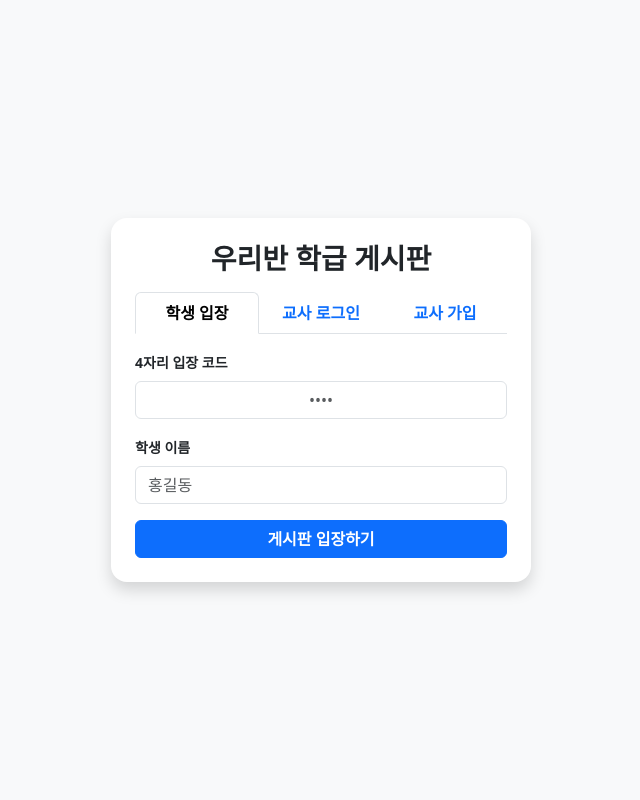
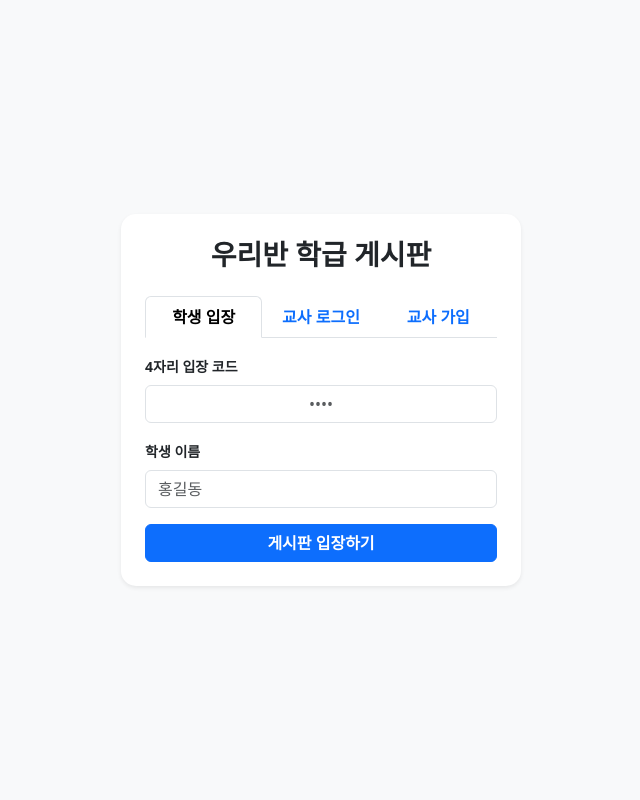
Before and after one commit to doolpus97/mypadlet2, a Flask app: page / in a window 1280 px wide. Shown: the whole page, without its empty margins (319-959 px from the left). Run offline with Flask 3, Linux system fonts and the light colour scheme.

Commit message:
Update index.html

```diff
--- a/templates/index.html
+++ b/templates/index.html
@@ -5,13 +5,16 @@
     <meta name="viewport" content="width=device-width, initial-scale=1.0">
     <title>우리반 학급 게시판</title>
     <link href="https://cdn.jsdelivr.net/npm/bootstrap@5.3.0/dist/css/bootstrap.min.css" rel="stylesheet">
+    <style>
+        body { background-color: #f8f9fa; }
+        .login-card { max-width: 400px; width: 100%; border-radius: 15px; }
+    </style>
 </head>
-<body class="bg-light min-vh-100 d-flex align-items-center justify-content-center p-3">
+<body class="d-flex align-items-center justify-content-center min-vh-100">
 
-    <!-- 1. 로그인 영역 -->
-    <div id="loginSection" class="card shadow border-0 w-100" style="max-width: 420px; border-radius: 16px;">
-        <div class="card-body p-4 text-center">
-            <h3 class="fw-bold mb-3">우리반 학급 게시판</h3>
+    <!-- 1. 로그인 / 입장 화면 -->
+    <div id="loginSection" class="card shadow-sm border-0 login-card p-4">
+        <h3 class="text-center fw-bold mb-4">우리반 학급 게시판</h3>
 
         <ul class="nav nav-tabs nav-justified mb-3" id="loginTab">
             <li class="nav-item">
@@ -25,16 +28,16 @@
             </li>
         </ul>
 
-            <div class="tab-content text-start" id="loginTabContent">
+        <div class="tab-content" id="loginTabContent">
             <!-- 학생 입장 -->
             <div class="tab-pane fade show active" id="student">
                 <form onsubmit="return handleStudentLogin(event)">
                     <div class="mb-3">
-                            <label class="form-label fw-bold small">4자리 입장 코드</label>
+                        <label class="form-label small fw-bold">4자리 입장 코드</label>
                         <input type="text" id="entryCode" class="form-control text-center" placeholder="••••" maxlength="4" required>
                     </div>
                     <div class="mb-3">
-                            <label class="form-label fw-bold small">학생 이름</label>
+                        <label class="form-label small fw-bold">학생 이름</label>
                         <input type="text" id="studentName" class="form-control" placeholder="홍길동" required>
                     </div>
                     <button type="submit" class="btn btn-primary w-100 fw-bold">게시판 입장하기</button>
@@ -45,30 +48,30 @@
             <div class="tab-pane fade" id="teacher">
                 <form onsubmit="return handleTeacherLogin(event)">
                     <div class="mb-3">
-                            <label class="form-label fw-bold small">교사 아이디</label>
+                        <label class="form-label small fw-bold">교사 아이디</label>
                         <input type="text" id="teacherId" class="form-control" required>
                     </div>
                     <div class="mb-3">
-                            <label class="form-label fw-bold small">비밀번호</label>
+                        <label class="form-label small fw-bold">비밀번호</label>
                         <input type="password" id="teacherPw" class="form-control" required>
                     </div>
                     <button type="submit" class="btn btn-warning w-100 fw-bold">교사 로그인</button>
                 </form>
             </div>
 
-                <!-- 교사 회원가입 -->
+            <!-- 교사 가입 -->
             <div class="tab-pane fade" id="register">
                 <form onsubmit="return handleTeacherRegister(event)">
                     <div class="mb-2">
-                            <label class="form-label fw-bold small">아이디</label>
+                        <label class="form-label small fw-bold">아이디</label>
                         <input type="text" id="regTeacherId" class="form-control" required>
                     </div>
                     <div class="mb-2">
-                            <label class="form-label fw-bold small">비밀번호</label>
+                        <label class="form-label small fw-bold">비밀번호</label>
                         <input type="password" id="regTeacherPw" class="form-control" required>
                     </div>
                     <div class="mb-3">
-                            <label class="form-label fw-bold small">이름</label>
+                        <label class="form-label small fw-bold">이름</label>
                         <input type="text" id="regTeacherName" class="form-control" required>
                     </div>
                     <button type="submit" class="btn btn-success w-100 fw-bold">회원가입 완료</button>
@@ -76,23 +79,91 @@
             </div>
         </div>
     </div>
-    </div>
 
-    <!-- 2. 게시판 영역 (초기 상태 숨김) -->
+    <!-- 2. 게시판 화면 (로그인 성공 시 표시) -->
     <div id="boardSection" class="container bg-white p-4 rounded shadow-sm d-none" style="max-width: 800px;">
         <div class="d-flex justify-content-between align-items-center mb-4 pb-2 border-bottom">
-            <h3 class="fw-bold m-0">📌 우리반 게시판</h3>
+            <h3 class="fw-bold m-0">📌 우리반 학급 게시판</h3>
             <div>
                 <span id="userInfo" class="badge bg-secondary me-2 p-2"></span>
                 <button onclick="location.reload()" class="btn btn-outline-danger btn-sm">로그아웃</button>
             </div>
         </div>
         <div class="alert alert-success">
-            게시판에 성공적으로 입장하셨습니다!
+            게시판에 입장하셨습니다!
         </div>
     </div>
 
     <script src="https://cdn.jsdelivr.net/npm/bootstrap@5.3.0/dist/js/bootstrap.bundle.min.js"></script>
-    <script src="/static/app.js"></script>
+    <script>
+        function handleTeacherLogin(e) {
+            e.preventDefault();
+            const id = document.getElementById('teacherId').value;
+            const pw = document.getElementById('teacherPw').value;
+
+            fetch('/api/teacher/login', {
+                method: 'POST',
+                headers: { 'Content-Type': 'application/json' },
+                body: JSON.stringify({ id, pw })
+            })
+            .then(res => res.json())
+            .then(data => {
+                if (data.success) {
+                    showBoard(data.name || id, '교사');
+                } else {
+                    alert(data.message || '로그인에 실패했습니다.');
+                }
+            })
+            .catch(() => alert('서버통신 오류가 발생했습니다.'));
+            return false;
+        }
+
+        function handleStudentLogin(e) {
+            e.preventDefault();
+            const name = document.getElementById('studentName').value;
+
+            fetch('/api/student/login', {
+                method: 'POST',
+                headers: { 'Content-Type': 'application/json' },
+                body: JSON.stringify({ name })
+            })
+            .then(res => res.json())
+            .then(data => {
+                if (data.success) {
+                    showBoard(name, '학생');
+                }
+            })
+            .catch(() => alert('서버통신 오류가 발생했습니다.'));
+            return false;
+        }
+
+        function handleTeacherRegister(e) {
+            e.preventDefault();
+            const id = document.getElementById('regTeacherId').value;
+            const pw = document.getElementById('regTeacherPw').value;
+            const name = document.getElementById('regTeacherName').value;
+
+            fetch('/api/teacher/register', {
+                method: 'POST',
+                headers: { 'Content-Type': 'application/json' },
+                body: JSON.stringify({ id, pw, name })
+            })
+            .then(res => res.json())
+            .then(data => {
+                alert(data.message);
+                if (data.success) {
+                    const teacherTab = new bootstrap.Tab(document.getElementById('teacher-tab'));
+                    teacherTab.show();
+                }
+            });
+            return false;
+        }
+
+        function showBoard(userName, role) {
+            document.getElementById('loginSection').classList.add('d-none');
+            document.getElementById('boardSection').classList.remove('d-none');
+            document.getElementById('userInfo').innerText = `${userName}님 (${role})`;
+        }
+    </script>
 </body>
 </html>
```
Lines whose indentation alone changed are shown as unchanged.
